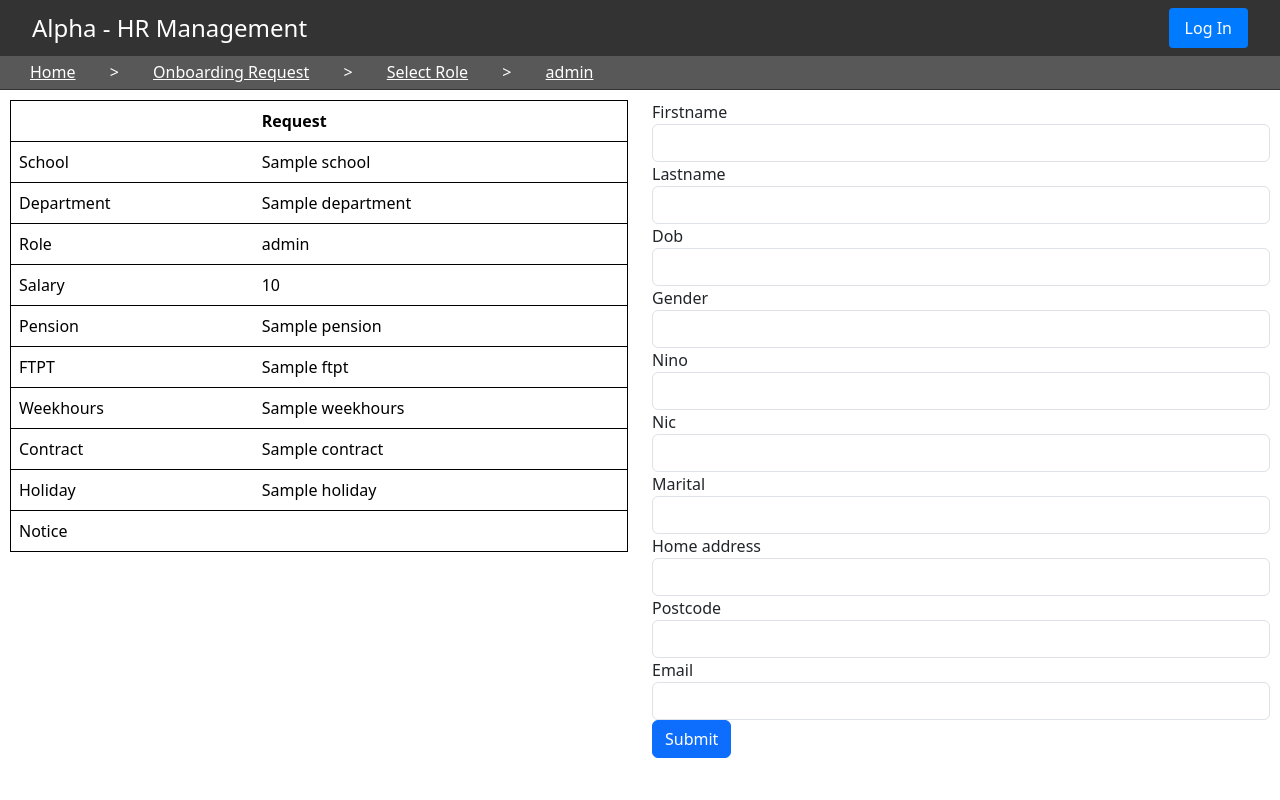
After one commit to ow344/flaskexample, a Python web app: template templates/user/requestforms/onboard/form2.html in a window 1280 px wide. The commit adds this page. Run offline with Jinja, Linux system fonts and the light colour scheme; the template is opened without the code that fills it: most values are stand-ins (such as "Sample title", 1, 10 or a date in 2020); form fields are guessed from the names that the template uses.

Commit message:
Beginning of Onboard handling

```diff
--- /dev/null
+++ b/templates/user/requestforms/onboard/form2.html
@@ -0,0 +1,115 @@
+{% extends "base.html" %}
+{% block navi %}
+<li><a href="/">Home</a></li>
+<li>></li>
+<li><a href="{{ url_for('user.requestforms_onboard_pending') }}">Onboarding Request</a></li>
+<li>></li>
+<li><a href="{{ url_for('user.requestforms_onboard_form') }}">Select Role</a></li>
+<li>></li>
+<li><a href="{{ url_for('user.requestforms_onboard_form2', r2r_id=r2r.id) }}">{{ r2r.role }}</a></li>
+{% endblock %}
+{% block content %}
+
+
+<div class="row">
+
+<div class="col-md-6">
+    <table class="table" style="border: 1px solid black;">
+        <tr>
+            <th></th>
+            <th>Request</th>
+        </tr>
+        <tr>
+            <td>School</td>
+            <td>{{ r2r.school }}</td>
+        </tr>
+        <tr>
+            <td>Department</td>
+            <td>{{ r2r.department }}</td>
+        </tr>
+        <tr>
+            <td>Role</td>
+            <td>{{ r2r.role }}</td>
+        </tr>
+        <tr>
+            <td>Salary</td>
+            <td>{{ r2r.salary }}</td>
+        </tr>
+        <tr>
+            <td>Pension</td>
+            <td>{{ r2r.pension }}</td>
+        </tr>
+        <tr>
+            <td>FTPT</td>
+            <td>{{ r2r.ftpt }}</td>
+        </tr>
+        <tr>
+            <td>Weekhours</td>
+            <td>{{ r2r.weekhours }}</td>
+        </tr>
+        <tr>
+            <td>Contract</td>
+            <td>{{ r2r.contract }}</td>
+        </tr>
+        <tr>
+            <td>Holiday</td>
+            <td>{{ r2r.holiday }}</td>
+        </tr>
+        <tr>
+            <td>Notice</td>
+            <td>{{ r2r.notice }}</td>
+        </tr>
+    </table>
+</div>
+
+<div class="col-md-6">
+    <form method="POST">
+        {{ pform.hidden_tag() }}
+        <div class="form-group">
+            {{ pform.firstname.label }}
+            {{ pform.firstname(class="form-control") }}
+        </div>
+        <div class="form-group">
+            {{ pform.lastname.label }}
+            {{ pform.lastname(class="form-control") }}
+        </div>
+        <div class="form-group">
+            {{ pform.dob.label }}
+            {{ pform.dob(class="form-control") }}
+        </div>
+        <div class="form-group">
+            {{ pform.gender.label }}
+            {{ pform.gender(class="form-control") }}
+        </div>
+        <div class="form-group">
+            {{ pform.nino.label }}
+            {{ pform.nino(class="form-control") }}
+        </div>
+        <div class="form-group">
+            {{ pform.nic.label }}
+            {{ pform.nic(class="form-control") }}
+        </div>
+        <div class="form-group">
+            {{ pform.marital.label }}
+            {{ pform.marital(class="form-control") }}
+        </div>
+        <div class="form-group">
+            {{ pform.home_address.label }}
+            {{ pform.home_address(class="form-control") }}
+        </div>
+        <div class="form-group">
+            {{ pform.postcode.label }}
+            {{ pform.postcode(class="form-control") }}
+        </div>
+        <div class="form-group">
+            {{ pform.email.label }}
+            {{ pform.email(class="form-control") }}
+        </div>
+        <!-- Add more form fields here -->
+        <button type="submit" class="btn btn-primary">Submit</button>
+    </form>
+</div>
+</div>
+
+
+{% endblock %}
--- a/templates/user/requestforms/r2r/pending.html
+++ b/templates/user/requestforms/r2r/pending.html
@@ -14,7 +14,7 @@
 <link rel="stylesheet" href="{{url_for('static', filename='css/smalltable.css')}}">
 
 
-<a href="{{url_for('user.requestforms_r2r_form')}}">New Request</a>
+<a href="{{url_for('user.requestforms_r2r_form')}}" class="btn btn-primary">New Request</a>
 
 <h3>Existing Requests</h3>
 <table>
--- a/templates/user/requestforms/variation/pending.html
+++ b/templates/user/requestforms/variation/pending.html
@@ -7,7 +7,7 @@
 {% endblock %}
 {% block content %}
 
-<a href="{{ url_for('user.requestforms_variation_form') }}">New Request</a>
+<a href="{{ url_for('user.requestforms_variation_form') }}" class="btn btn-primary">New Request</a>
 
 <link rel="stylesheet" href="{{url_for('static', filename='css/smalltable.css')}}">
 
```
Also changed, not shown: templates/user/requestforms/onboard/edit.html (added, +111 -0 lines), templates/user/requestforms/onboard/form.html (+18 -0 lines), templates/user/requestforms/onboard/pending.html (+31 -11 lines), views/user.py (+89 -1 lines).
